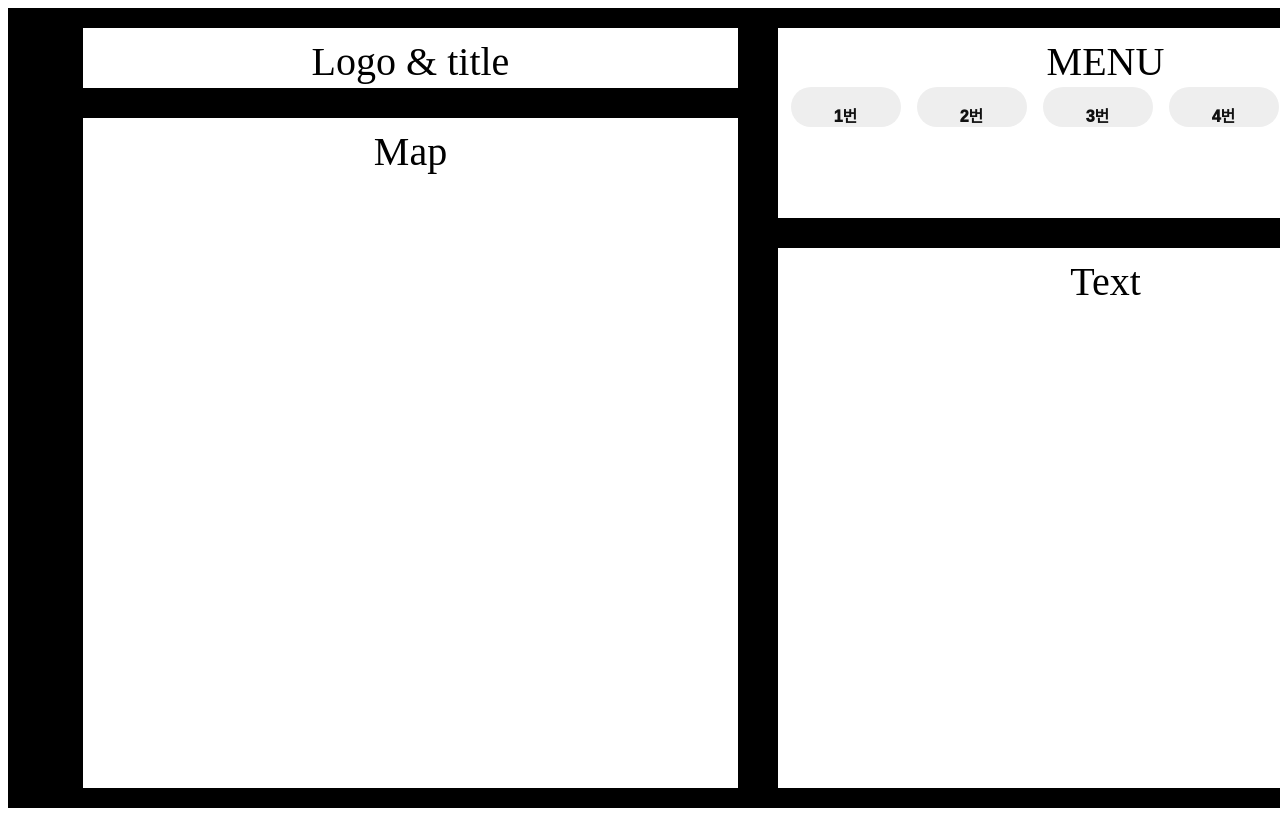
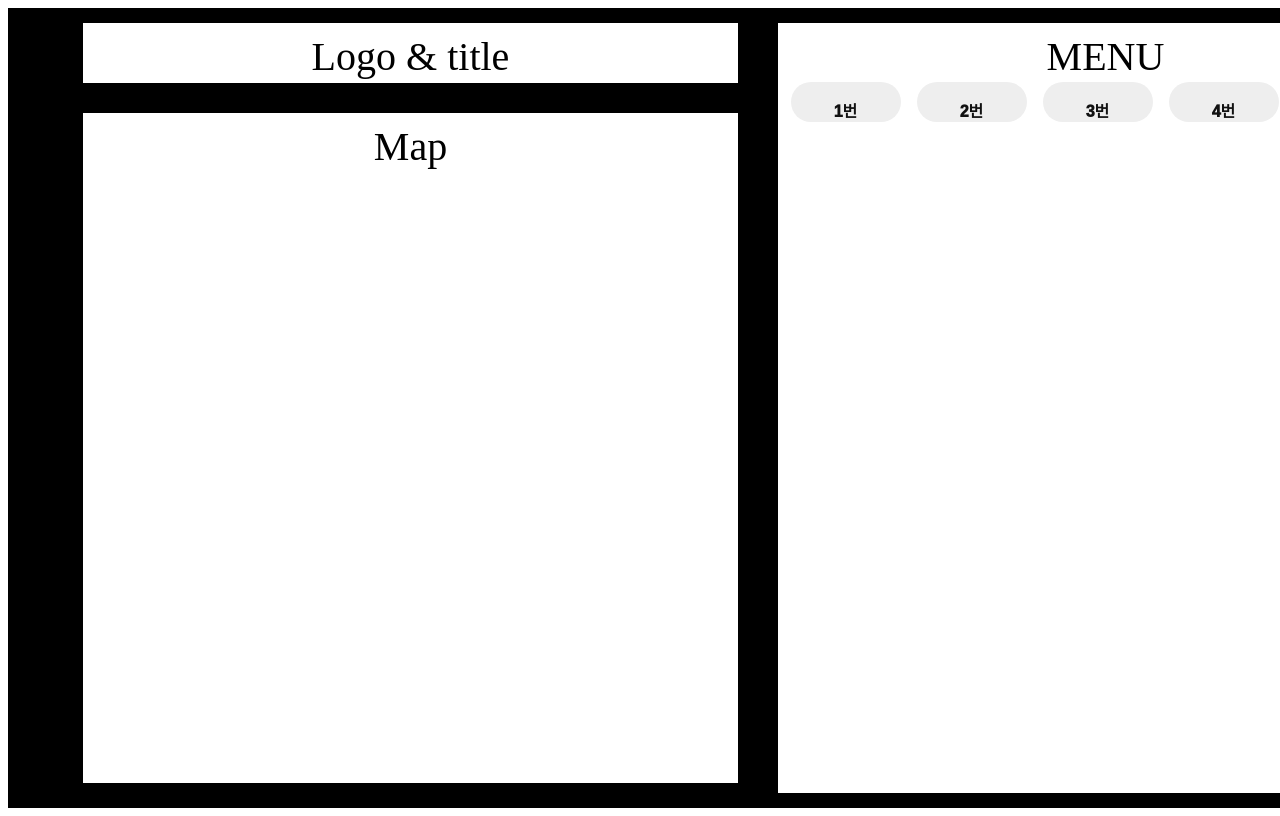
Before and after one commit to shKan9g8/knu-hackathon, a React (Create React App) app: page /Main in a window 1280 px wide. Shown: the top 816 px of the page. Built offline with nearby package versions, Linux system fonts and the light colour scheme.

Commit message:
Add files via upload

```diff
--- a/src/Hospital.css
+++ b/src/Hospital.css
@@ -28,9 +28,9 @@
     grid-column-start: 2;
     grid-column-end: 3;
     grid-row-start:1;
-    grid-row-end:3;
+    grid-row-end:5;
 }
-
+/*검은색 라인 중간에 넣기*/
 /*버튼 중앙으로 정렬*/
 .middle-button {
   text-align: center;
--- a/src/Hospital.js
+++ b/src/Hospital.js
@@ -22,10 +22,9 @@ export default function Hospital() {
                     <div className='map-container'>
                         Map
                     </div>
-                    <div>
-                        Text
-                        {Menu.content && <Content>{Menu.selectComponent[Menu.content]}</Content>}
-                    </div>
+                    {/* <div>
+                        {Menu.content && <Content a = {state}>{Menu.selectComponent[Menu.content]}</Content>}
+                    </div> */}
 
                 </div>
         </motion.div>
--- a/src/component/H2.js
+++ b/src/component/H2.js
@@ -1,8 +1,10 @@
 import React from 'react';
+const H1 = () => {
+    return (
+        <div>
+            <h1> 2번 </h1>
+        </div>
+    );
+};
 
-export default function H2()
-{
-    <div>
-        <h1>2번</h1>
-    </div>
-}
+export default H1;
--- a/src/component/H3.js
+++ b/src/component/H3.js
@@ -1,8 +1,10 @@
 import React from 'react';
+const H1 = () => {
+    return (
+        <div>
+            <h1> 3번 </h1>
+        </div>
+    );
+};
 
-export default function H3()
-{
-    <div>
-        <h1>3번</h1>
-    </div>
-}
+export default H1;
--- a/src/component/H4.js
+++ b/src/component/H4.js
@@ -1,8 +1,10 @@
 import React from 'react';
+const H1 = () => {
+    return (
+        <div>
+            <h1> 4번 </h1>
+        </div>
+    );
+};
 
-export default function H4()
-{
-    <div>
-        <h1>4번</h1>
-    </div>
-}
+export default H1;
--- a/src/component/H5.js
+++ b/src/component/H5.js
@@ -1,8 +1,10 @@
 import React from 'react';
+const H1 = () => {
+    return (
+        <div>
+            <h1> 5번 </h1>
+        </div>
+    );
+};
 
-export default function H5()
-{
-    <div>
-        <h1>5번</h1>
-    </div>
-}
+export default H1;
```
Also changed, not shown: package.json (+5 -3 lines), 1 other file (tests, documents, lock files or other folders).
